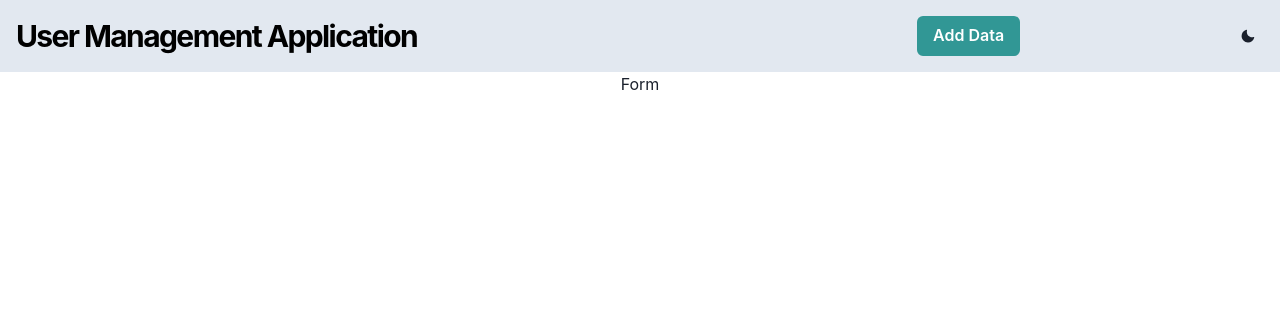
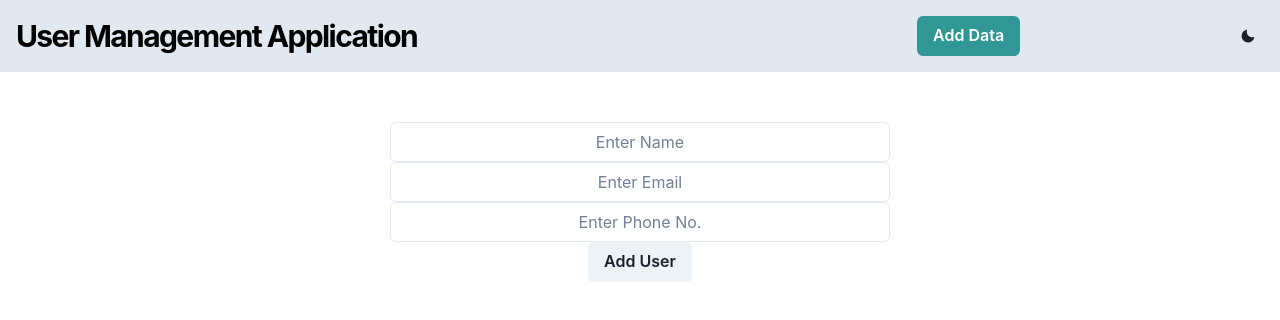
Before and after one commit to sandeepprogrammer64/crud-Assignment, a React (Create React App) app in the folder crud-app/: page /addData in a window 1280 px wide. Shown: the top 320 px of the page. Built offline with nearby package versions, Linux system fonts and the light colour scheme.

Commit message:
formDone

```diff
--- a/crud-app/src/Components/Form.jsx
+++ b/crud-app/src/Components/Form.jsx
@@ -1,9 +1,98 @@
-import React from 'react'
+import React, { useState } from 'react';
+import { Input, Box, Button } from '@chakra-ui/react';
 
 const Form = () => {
+  const [name, setName] = useState('');
+  const [email, setEmail] = useState('');
+  const [phone, setPhone] = useState('');
+  const [errors, setErrors] = useState({});
+
+  const validateForm = () => {
+    const errors = {};
+
+    if (!name.trim()) {
+      errors.name = 'Name is required';
+    }
+
+
+    const emailRegex = /^[^\s@]+@[^\s@]+\.[^\s@]+$/;
+    if (!email.match(emailRegex)) {
+      errors.email = 'Invalid email format';
+    }
+
+
+    const phoneRegex = /^\d{10}$/;
+    if (!phone.match(phoneRegex)) {
+      errors.phone = 'Phone number should be 10 digits';
+    }
+
+    setErrors(errors);
+
+    return Object.keys(errors).length === 0;
+  };
+
+  const handleSubmit = (e) => {
+    e.preventDefault();
+
+    if (validateForm()) {
+
+      console.log('Form submitted:', { name, email, phone });
+
+
+      setName('');
+      setEmail('');
+      setPhone('');
+      setErrors({});
+    }
+  };
+
   return (
-    <div>Form</div>
-  )
-}
+    <form onSubmit={handleSubmit}>
+      <Box marginTop="50px">
 
-export default Form
+        <Input
+          type="text"
+          id="name"
+          value={name}
+          onChange={(e) => setName(e.target.value)}
+          placeholder="Enter Name"
+          width="500px"
+          textAlign="center"
+        />
+        {errors.name && <span className="error">{errors.name}</span>}
+      </Box>
+
+      <Box>
+
+        <Input
+          type="text"
+          id="email"
+          value={email}
+          onChange={(e) => setEmail(e.target.value)}
+          placeholder="Enter Email"
+          width="500px"
+          textAlign="center"
+        />
+        {errors.email && <span className="error">{errors.email}</span>}
+      </Box>
+
+      <Box>
+
+        <Input
+          type="text"
+          id="phone"
+          value={phone}
+          onChange={(e) => setPhone(e.target.value)}
+          placeholder="Enter Phone No."
+          width="500px"
+          textAlign="center"
+        />
+        {errors.phone && <span className="error">{errors.phone}</span>}
+      </Box>
+
+      <Button type="submit">Add User</Button>
+    </form>
+  );
+};
+
+export default Form;
--- a/crud-app/src/Components/Navbar.jsx
+++ b/crud-app/src/Components/Navbar.jsx
@@ -17,9 +17,12 @@ const Navbar = () => {
       color={colorMode === 'light' ? 'black' : 'white'}
     >
       <Flex align="center" mr={5} gap="500px">
+      <Link to="/">
         <Heading as="h3" size="lg" letterSpacing={'-.1rem'}>
           User Management Application
         </Heading>
+      </Link>
+
         <Link to="/addData">
             <Button colorScheme='teal'>
           Add Data
```
